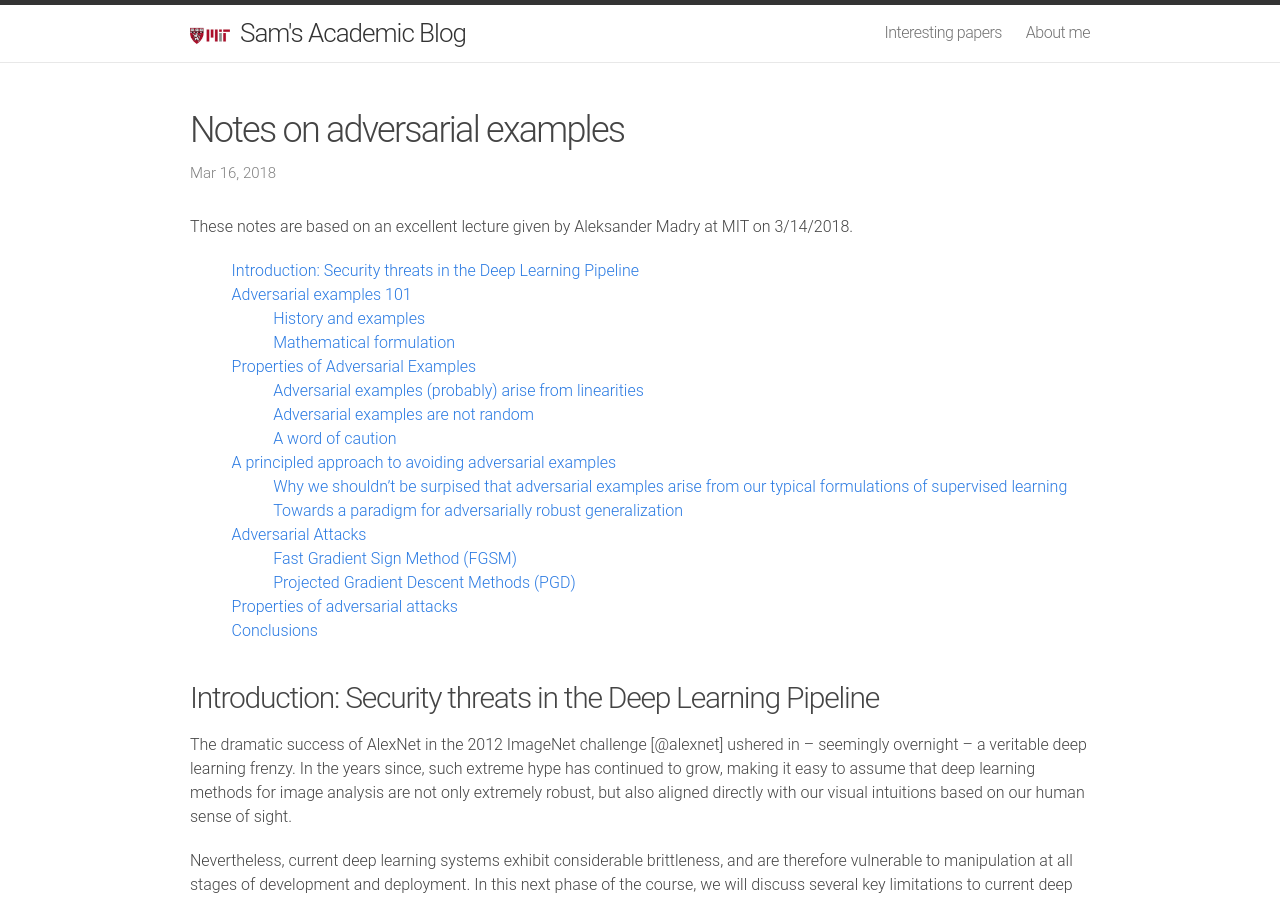
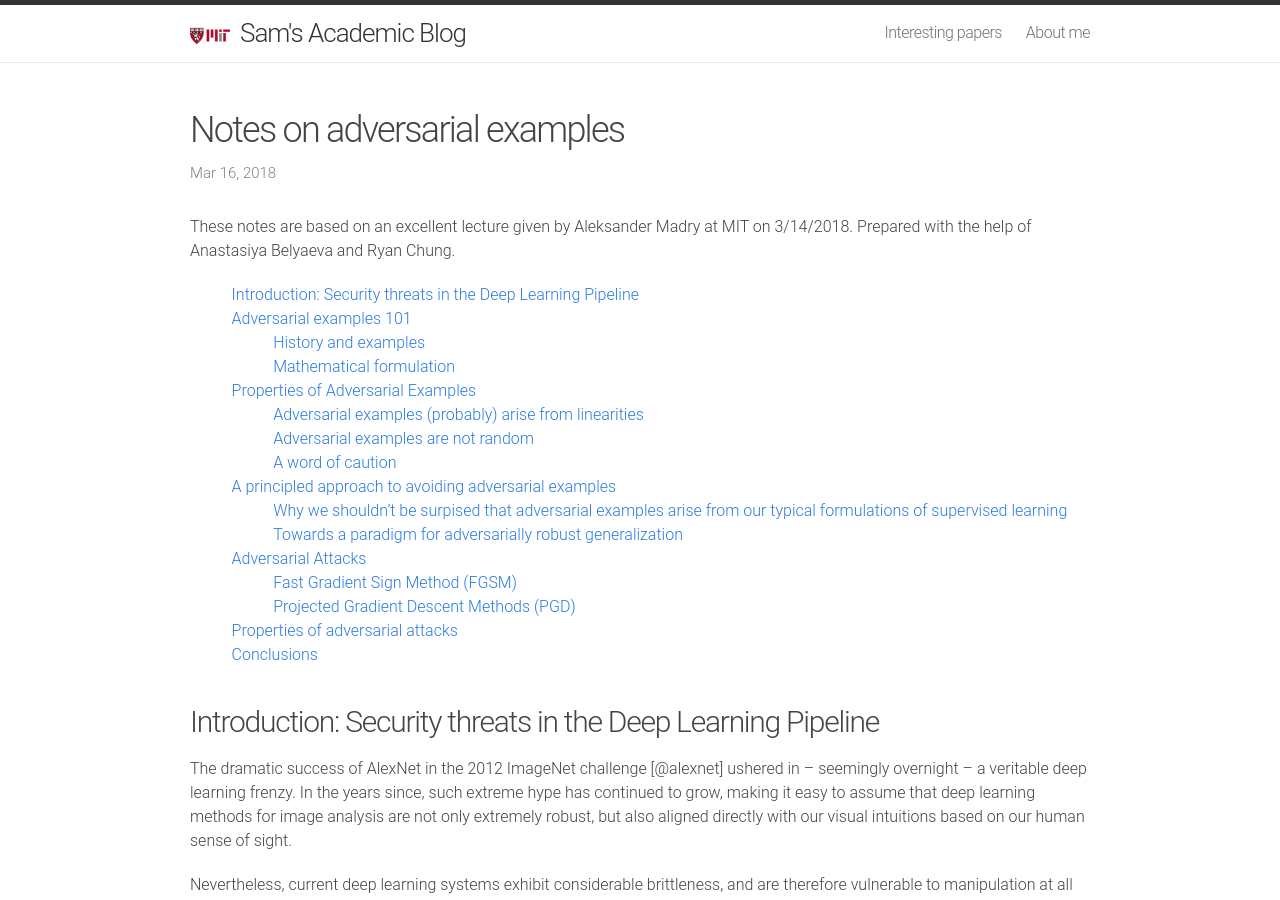
Before and after one commit to sgfin/sgfin.github.io_old, a Jekyll site: the page built from _posts/2018-03-16-Adversarial-Lecture-Notes.md, in a window 1280 px wide and 900 px high. Built offline with Jekyll 4.4.1, drawn with Linux system fonts in a browser that asks for light colours; formulas are drawn with MathJax 3; comment, search, counter and statistics services are not loaded.

Commit message:
Update 2018-03-16-Adversarial-Lecture-Notes.md

```diff
--- a/_posts/2018-03-16-Adversarial-Lecture-Notes.md
+++ b/_posts/2018-03-16-Adversarial-Lecture-Notes.md
@@ -8,7 +8,7 @@ mathjax: true
 bibliography: '/assets/adversarial_lecture_notes/bib.bib'
 ---
 
-These notes are based on an excellent lecture given by Aleksander Madry at MIT on 3/14/2018.
+These notes are based on an excellent lecture given by Aleksander Madry at MIT on 3/14/2018.  Prepared with the help of Anastasiya Belyaeva and Ryan Chung.
 
 -   [Introduction: Security threats in the Deep Learning
     Pipeline](#introduction-security-threats-in-the-deep-learning-pipeline)
```
